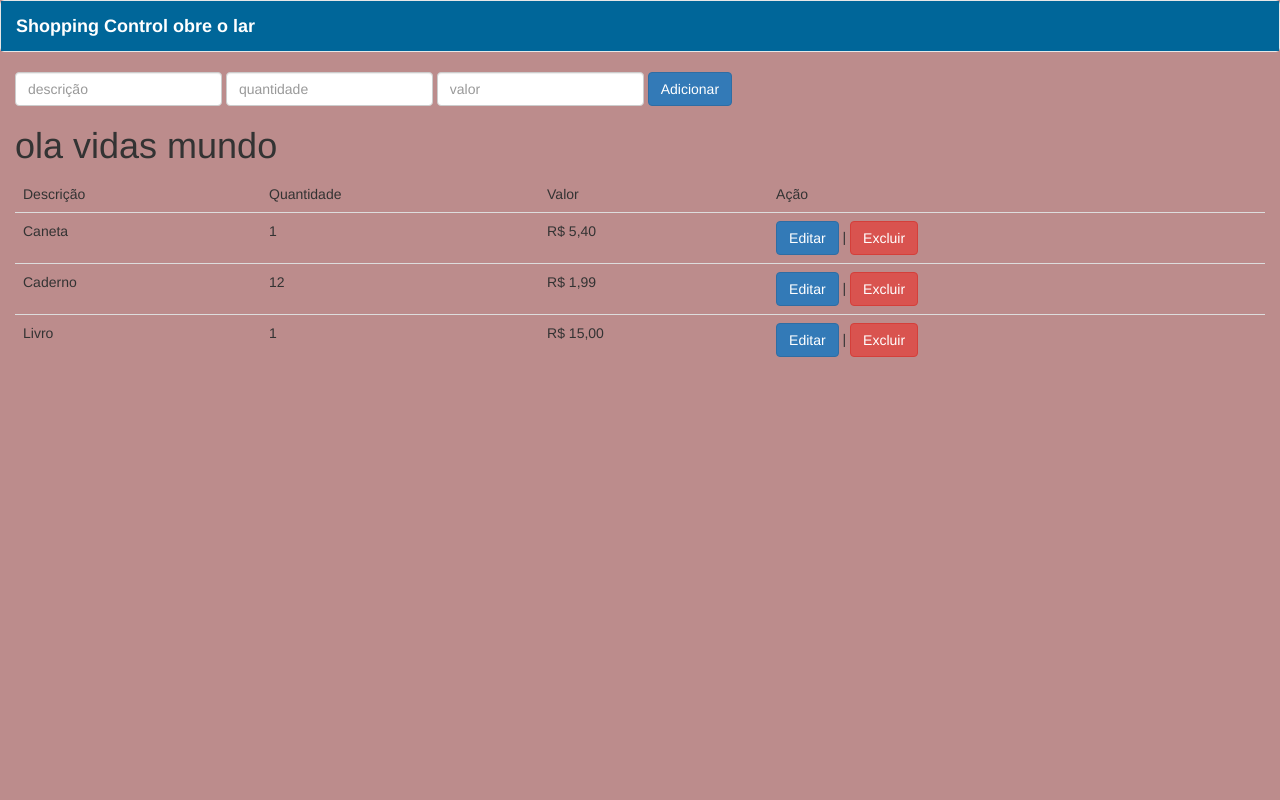
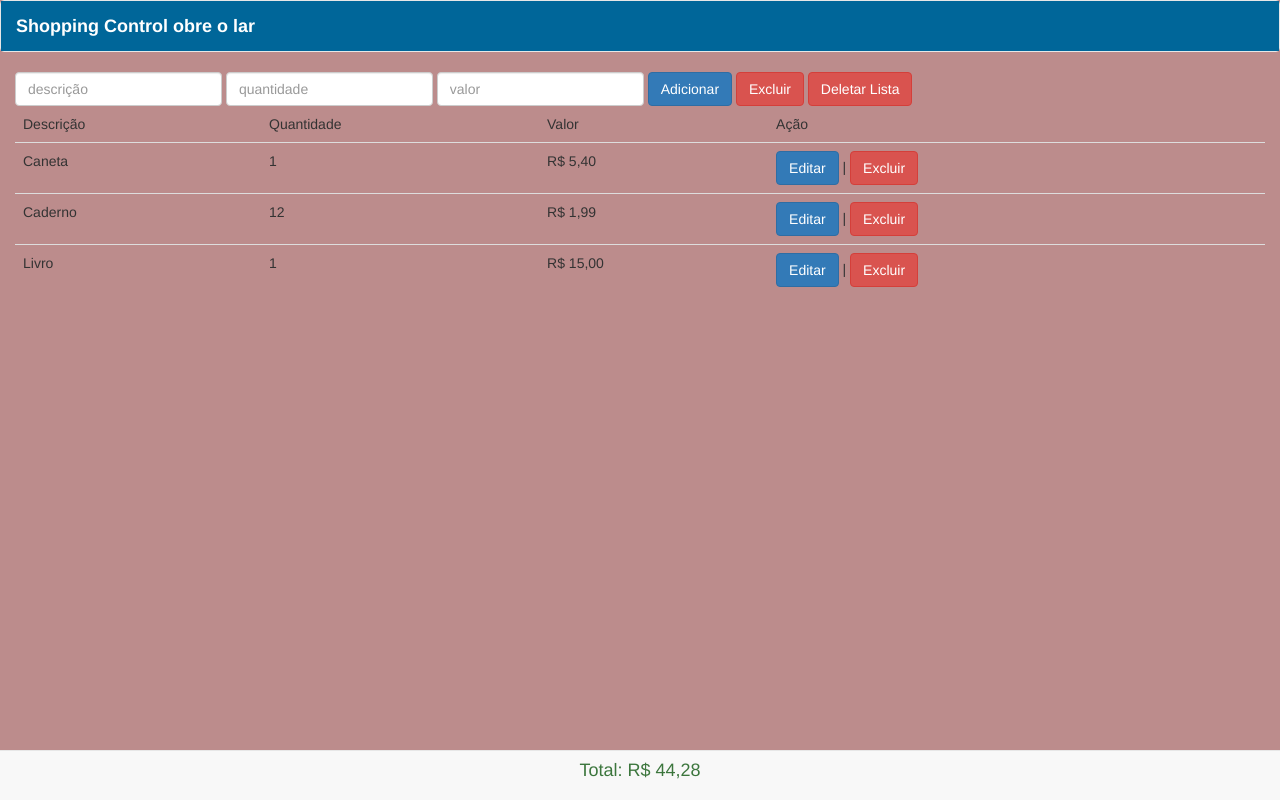
Before and after one commit to Jezieljp/javascript, a website: page course/index.html in a window 1280 px wide. Drawn offline with Linux system fonts and the light colour scheme.

Commit message:
ERROR NÃO TA SALVANDO NO LOCAL STORAGE

```diff
--- a/course/index.html
+++ b/course/index.html
@@ -43,13 +43,20 @@
             </span>
             <!-- fim aula 6 -->
 
-            <button id="btnAdd" onClick="add();" class="btn btn-primary">Adicionar</button>
+            <!-- Aula 12 resetando textos -->
+            <span id="btnAdd">
+                    <button onClick="add();" class="btn btn-primary">Adicionar</button>
+                    <button onClick="cancelarForm();" class="btn btn-danger">Excluir</button>
+                    <button onClick="deleteList();" class="btn btn-danger">Deletar Lista</button>
+
+            </span>
+
 
         </div>
                 <!--Erros -->
         <span id="errors" style="display:none"></span>
 
-        <table id="listtable" class="table">
+        <table id="listtable" class="table"><!--tudo dinaminco-->
             <!-- <thead>
                 <tr>
                     <td>Descrição</td>
@@ -75,7 +82,17 @@
         </table>
         FIM AULA 3 -->
     </div>
-    <h1>ola vidas mundo</h1>
+
+    <!--Aula 11 getTotal-->
+    <nav class="navbar navbar-default navbar-fixed-bottom">
+        <div class="container">
+            <h4 class="text-center text-success">Total: <span id="totalValor">R$ 0,00</span></h4>
+        </div>
+
+    </nav>
+
+
+
     <script src="js/config.js"></script>
     <script src="js/main.js"></script>
 </body>
--- a/course/js/main.js
+++ b/course/js/main.js
@@ -10,7 +10,7 @@ function getTotal(list) {
     for (var key in list) {
         total += list[key].valor * list[key].quantidade;
     }
-    return total;
+    document.getElementById("totalValor").innerHTML = formatValor(total);//aula 11
 }
 
 //Listando dados Aula 3 da tabela
@@ -21,6 +21,8 @@ function setList(list) {
     }
     table += '</tbody>';
     document.getElementById("listtable").innerHTML = table;
+    getTotal(list);//aula 11
+    saveListStorage(list);//aula13
 }
 //Formatando String e Valores aula 4
 function formatDesc(descricao) { //pega essa função e coloca ela na table na desc
@@ -156,3 +158,26 @@ function validacao(){
         return 1;
     }
 }
+
+// Aula 12 deletando Lista;
+function deleteList(){
+    if(confirm("Tem Sertesa que deseja excluir a tabela?")){
+        list = '';
+        setList(list);
+    }
+}//fim
+
+// aula 13 gravando dados no Storage
+function saveListStorage(list){
+    var jsonStr = JSON.stringify(list);//usando json para transfoma texto em uma string
+    localStorage.setItem("list",jsonStr);
+}
+
+function initListStorage(){
+    var testList = localStorage.getItem("list");
+    if(testList){
+        list = JSON.parse(testList);
+    }
+    setList(list);
+}
+initListStorage();
```
